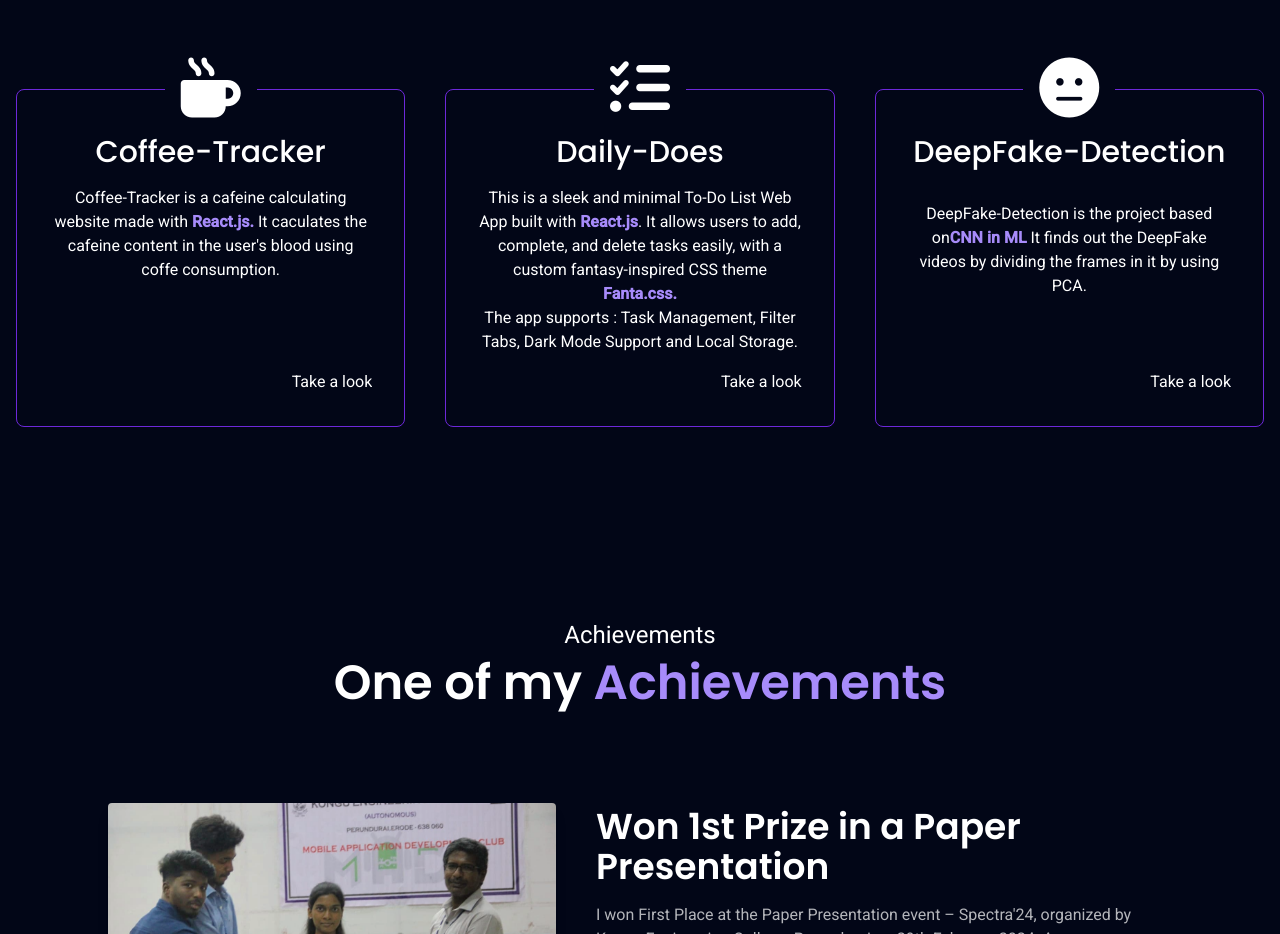
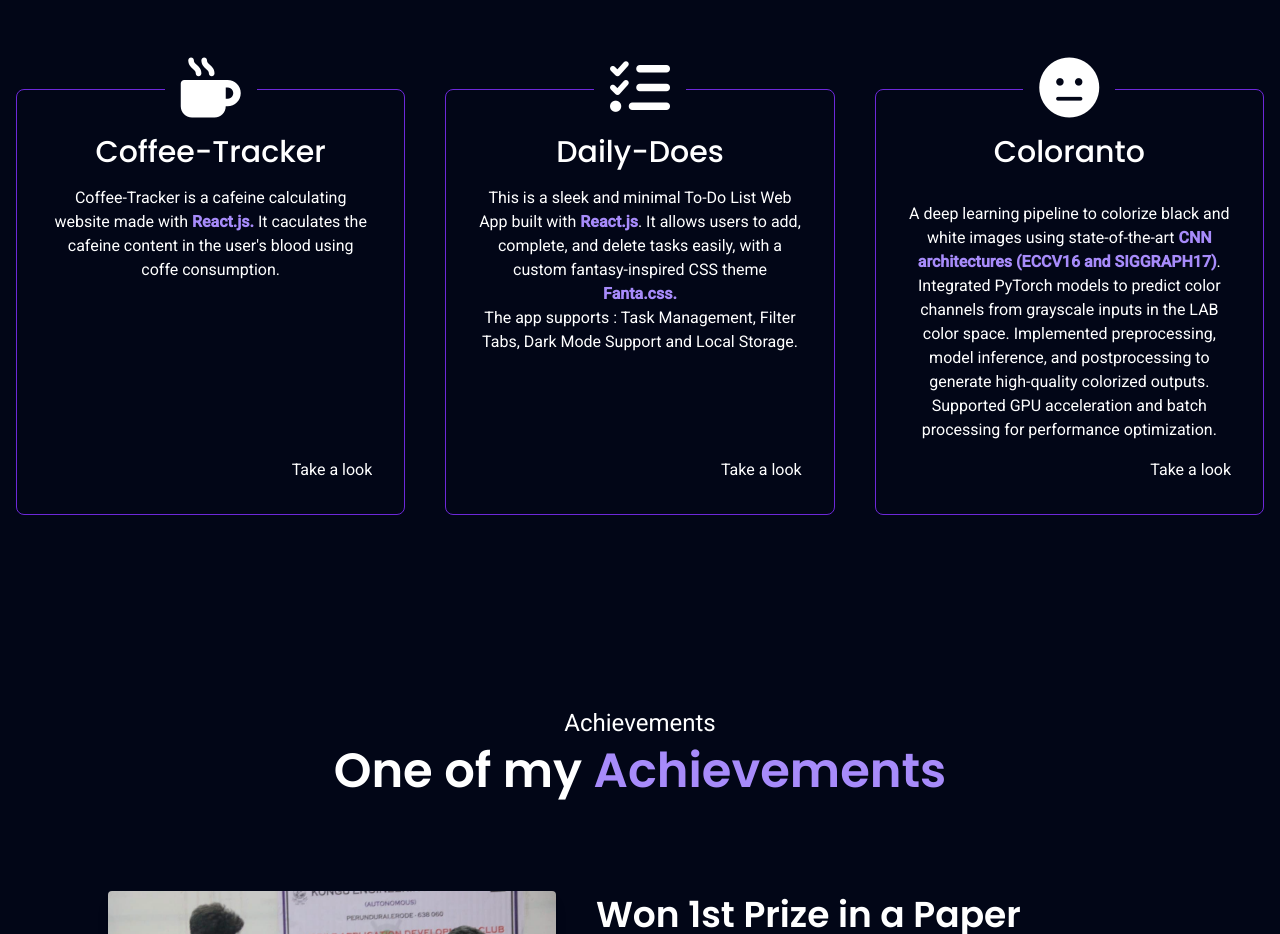
Before and after one commit to Nikesh-3103/PortFolio, a SvelteKit app: page / in a window 1280 px wide. Shown: the part 984-1918 px from the top of the page. Built offline with nearby package versions, Linux system fonts and the light colour scheme.

Commit message:
project addition

```diff
--- a/src/components/Main.svelte
+++ b/src/components/Main.svelte
@@ -15,10 +15,10 @@
                 "Test for model robustness with customized test profiles and receive exhaustive reporting on the performance and potential vulnerabilities of your model.",
         },
         {
-            name: "DeepFake-Detection",
+            name: "Coloranto",
             icon: "fa-solid fa-face-meh",
             description:
-                "DeepFake videos can be found using the Machine-Learning models in this project.",
+                "Image Colorization Using Deep Learning.",
         },
     ];
 
@@ -117,13 +117,13 @@
                         ><br/>The app supports : Task Management, Filter Tabs, Dark Mode Support and Local Storage.
                 </p>
             </Step>
-            <Step step={steps[2]}>
+            <Step step={{...steps[2], href: "https://github.com/Nikesh-3103/coloranto"}}>
                 <p>
                     <p>
-                        DeepFake-Detection is the project based on<strong
+                        A deep learning pipeline to colorize black and white images using state-of-the-art <strong
                             class="text-violet-400"
-                            >CNN in ML</strong
-                        > It finds out the DeepFake videos by dividing the frames in it by using PCA.
+                            > CNN architectures (ECCV16 and SIGGRAPH17)</strong
+                        >. Integrated PyTorch models to predict color channels from grayscale inputs in the LAB color space. Implemented preprocessing, model inference, and postprocessing to generate high-quality colorized outputs. Supported GPU acceleration and batch processing for performance optimization.
                     </p>
             </Step>
         </div>
```
